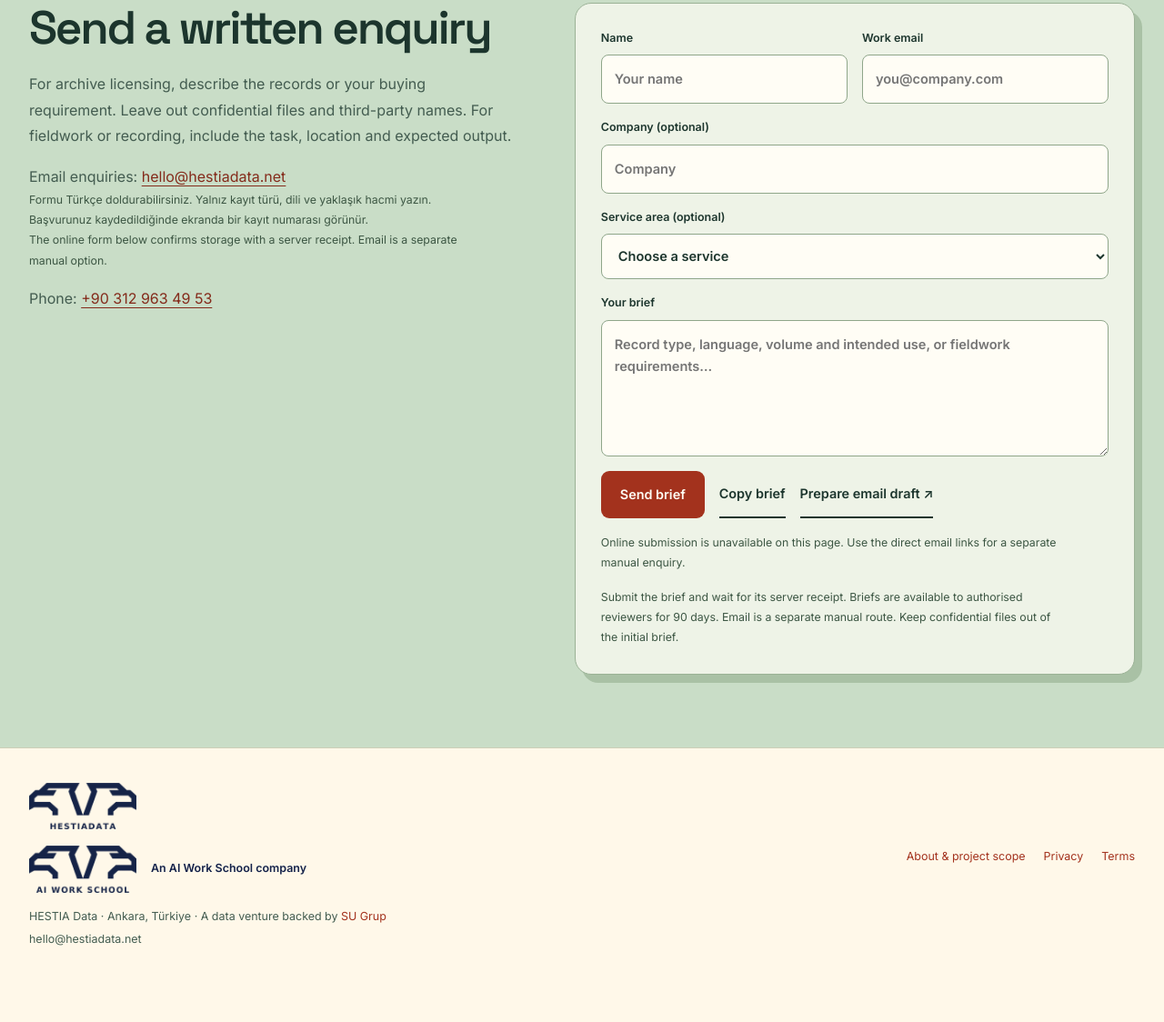
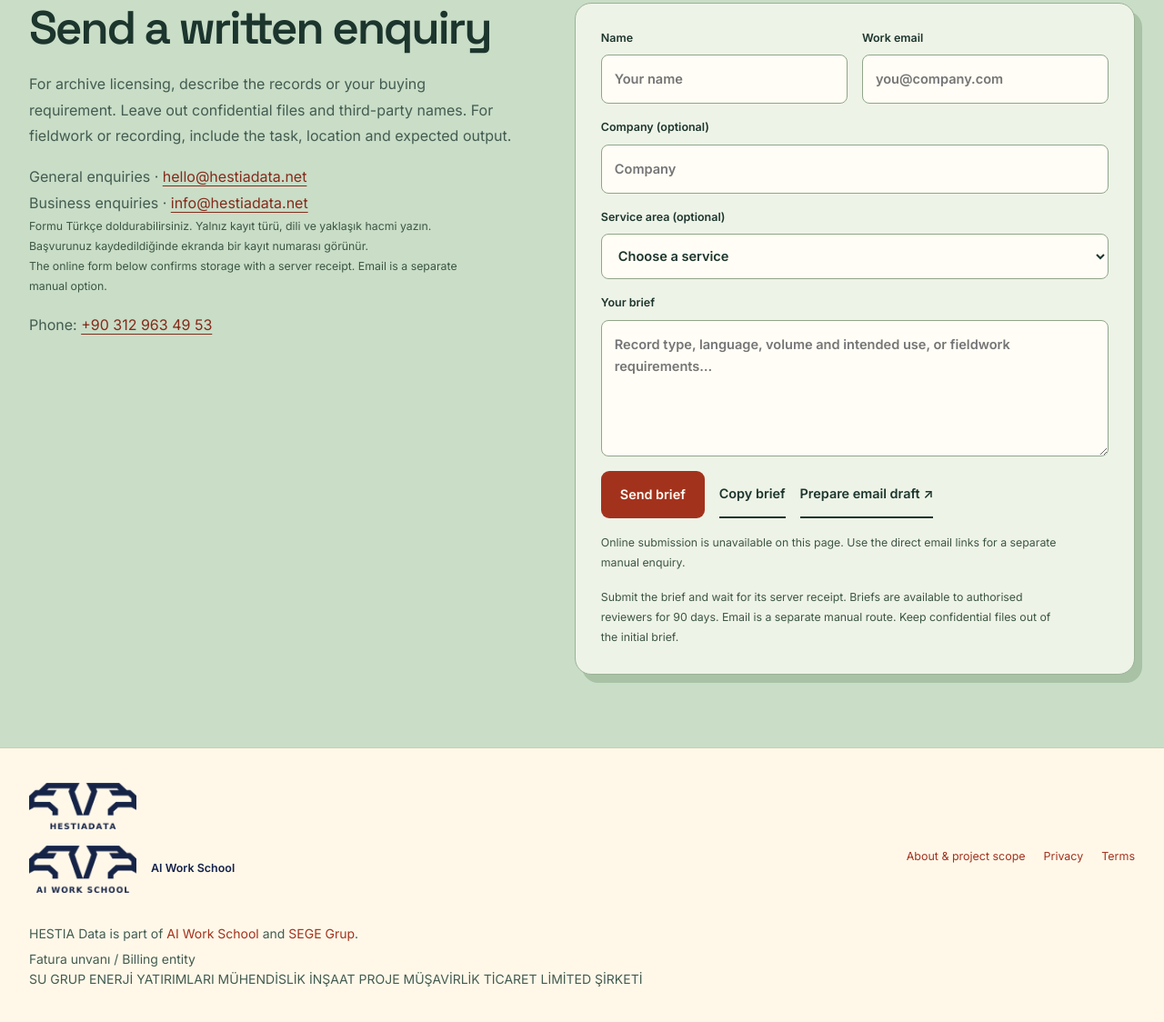
Before and after one commit to ckuyumcu/hestiadata.net, a plain HTML site: page index.html in a window 1280 px wide. Shown: the part 9432-10556 px from the top of the page at 91% size. Before the commit the page ends 10516 px from the top, so only its background shows below. Drawn offline with Linux system fonts and the light colour scheme.

Commit message:
fix: publish both Hestia contacts and billing entity

```diff
--- a/index.html
+++ b/index.html
@@ -60,6 +60,8 @@ section{position:relative;padding:80px 0;border-top:1px solid var(--line)}h2{fon
   width: 118px;
   height: auto;
 }
+.footer-company-details {margin-top: 1.25rem; font-size: .875rem; line-height: 1.55; color: var(--muted); overflow-wrap: anywhere;}
+.footer-company-details p + p {margin-top: .4rem;}
 .hestia-company-footer .aws-brand:focus-visible {
   outline: 3px solid currentColor;
   outline-offset: 5px;
@@ -314,7 +316,7 @@ section{position:relative;padding:80px 0;border-top:1px solid var(--line)}h2{fon
 <details><summary>Can we communicate and receive the handover in English?</summary><p>An English brief, file descriptions and review notes can be agreed for the project. Tell us if interviews, local-language work, translation or specialist terminology are required. The language skills, translation scope and any specialist review must be confirmed separately; certified translation is not implied.</p></details>
 <details><summary>How are pricing, payment and the contracting entity confirmed?</summary><p>Price depends on scope, locations, people, equipment, logistics, permissions, outputs and review work. The written quote names the legal entity responsible for the agreement, invoice and payment, and confirms currency, taxes, payment method and milestones. HESTIA Data is a service brand. This website does not take payment or create an order.</p></details>
 <details><summary>When can work start, and how long will it take?</summary><p>Proposed dates depend on the task, location, access, permissions, suitable people, equipment, logistics and review requirements. We confirm the schedule in the written proposal after feasibility review. There is no blanket turnaround promise; changes to the brief or unresolved access can change the plan.</p></details>
-<details><summary>What is the best way to contact you?</summary><p>Send your project brief to <a href="mailto:hello@hestiadata.net">hello@hestiadata.net</a>, or use the <a href="#contact">brief form below</a>. The form submits your brief online and confirms storage with a server receipt. Email and copy are separate manual options; opening or copying an email draft does not confirm delivery. General enquiries can use <a href="mailto:hello@hestiadata.net">hello@hestiadata.net</a>. Share confidential files only after handling arrangements are agreed.</p></details>
+<details><summary>What is the best way to contact you?</summary><p>Send your project brief to <a href="mailto:hello@hestiadata.net">hello@hestiadata.net</a>, or use the <a href="#contact">brief form below</a>. The form submits your brief online and confirms storage with a server receipt. Email and copy are separate manual options; opening or copying an email draft does not confirm delivery. For business enquiries, write to <a href="mailto:info@hestiadata.net">info@hestiadata.net</a>. Share confidential files only after handling arrangements are agreed.</p></details>
 </div></div>
     <div class="faq-next"><div><h3>A question specific to your project?</h3><p>Tell us the task, location and intended use. We will review what needs to be resolved before a proposal.</p></div><a class="btn" href="#contact">Start with your brief</a></div>
   </div>
@@ -324,7 +326,8 @@ section{position:relative;padding:80px 0;border-top:1px solid var(--line)}h2{fon
   <div class="wrap contact-layout"><div>
     <h2>Send a written enquiry</h2>
     <p class="sub">For archive licensing, describe the records or your buying requirement. Leave out confidential files and third-party names. For fieldwork or recording, include the task, location and expected output.</p>
-    <p class="sub" style="margin-top:1rem">Email enquiries: <a href="mailto:hello@hestiadata.net">hello@hestiadata.net</a></p>
+    <p class="sub" style="margin-top:1rem">General enquiries · <a href="mailto:hello@hestiadata.net">hello@hestiadata.net</a><br>
+      Business enquiries · <a href="mailto:info@hestiadata.net">info@hestiadata.net</a></p>
     <p class="form-note" lang="tr">Formu Türkçe doldurabilirsiniz. Yalnız kayıt türü, dili ve yaklaşık hacmi yazın. Başvurunuz kaydedildiğinde ekranda bir kayıt numarası görünür.</p>
     <p class="form-note">The online form below confirms storage with a server receipt. Email is a separate manual option.</p>
     <p class="sub" style="margin-top:1rem">Phone: <a href="tel:+903129634953">+90 312 963 49 53</a></p>
@@ -356,10 +359,13 @@ section{position:relative;padding:80px 0;border-top:1px solid var(--line)}h2{fon
 <footer class="hestia-company-footer">
 <div class="wrap"><a class="aw-footer-brand" href="/" aria-label="HestiaData home"><picture><source media="(prefers-color-scheme: dark)" srcset="/assets/brand/hestiadata-beyaz-e77066fa.png"><img src="/assets/brand/hestiadata-lacivert-e83fd915.png" width="118" height="52" alt=""></picture></a></div>
   <div class="wrap footer-layout"><div>
-    <a class="aws-brand" href="https://aiworkschool.com" rel="noopener"><picture class="producer-mark" aria-hidden="true"><source media="(prefers-color-scheme: dark)" srcset="/assets/brand/ai-work-school-beyaz-9c2f1b46.png"><img src="/assets/brand/ai-work-school-lacivert-be14a53d.png" width="118" height="52" alt=""></picture><span>An AI Work School company</span></a><br>
-    HESTIA Data · Ankara, Türkiye · A data venture backed by <a href="mailto:hello@hestiadata.net">SU Grup</a><br>
-    hello@hestiadata.net
+    <a class="aws-brand" href="https://aiworkschool.com" rel="noopener"><picture class="producer-mark" aria-hidden="true"><source media="(prefers-color-scheme: dark)" srcset="/assets/brand/ai-work-school-beyaz-9c2f1b46.png"><img src="/assets/brand/ai-work-school-lacivert-be14a53d.png" width="118" height="52" alt=""></picture><span>AI Work School</span></a>
     </div><nav class="footer-links" aria-label="Site information"><a href="/about.html">About &amp; project scope</a><a href="/privacy.html">Privacy</a><a href="/terms.html">Terms</a></nav>
+  </div>
+  <div class="wrap footer-company-details">
+    <p>HESTIA Data is part of <a href="https://aiworkschool.com">AI Work School</a> and <a href="https://www.segegroup.com/">SEGE Grup</a>.</p>
+    <p><span lang="tr">Fatura unvanı</span> / Billing entity<br>
+      <span lang="tr">SU GRUP ENERJİ YATIRIMLARI MÜHENDİSLİK İNŞAAT PROJE MÜŞAVİRLİK TİCARET LİMİTED ŞİRKETİ</span></p>
   </div>
 </footer>
 <script id="site-motion">
```
